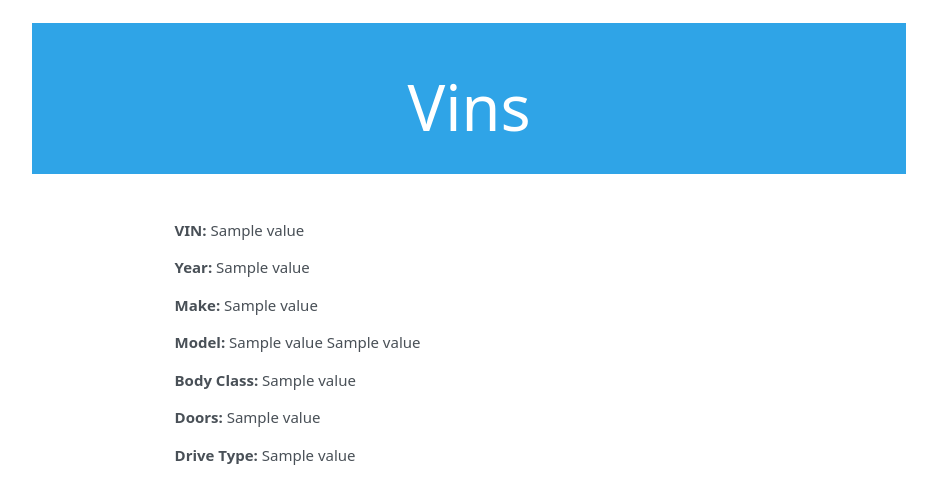
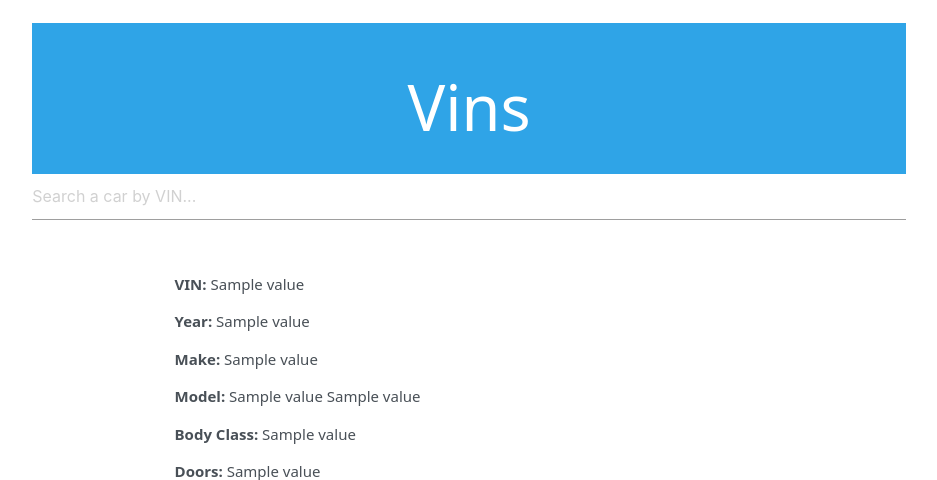
Before and after one commit to alexsteeve/Management-System, a Django app: template cars/templates/vins.html in a window 1280 px wide. Shown: the top 480 px of the page, without its empty margins (171-1108 px from the left). Run offline with Django 4.2, Linux system fonts and the light colour scheme; tables that the repository leaves empty hold one stand-in row (values such as "Sample post"); the template is opened without the code that fills it: values that come from a table or form of the project are taken from there, most other values are stand-ins (such as "Sample title", 1, 10 or a date in 2020); some libraries are stand-ins or nearby versions.

Commit message:
Include a search in vin page

```diff
--- a/cars/templates/vins.html
+++ b/cars/templates/vins.html
@@ -6,6 +6,9 @@
 <div class="container-fluid p-2 bg-primary text-white text-center">
     <h1>Vins</h1>
 </div>
+<form action="{% url 'vins' %}" method="get">
+    <input name="vinField" type="text" placeholder="Search a car by VIN...">
+</form>
 <div class="container mt-5">
     <p><b>VIN: </b>{{ vins.Results.5.Value }}</p>
     <p><b>Year: </b> {{ vins.Results.10.Value }}</p>
```
